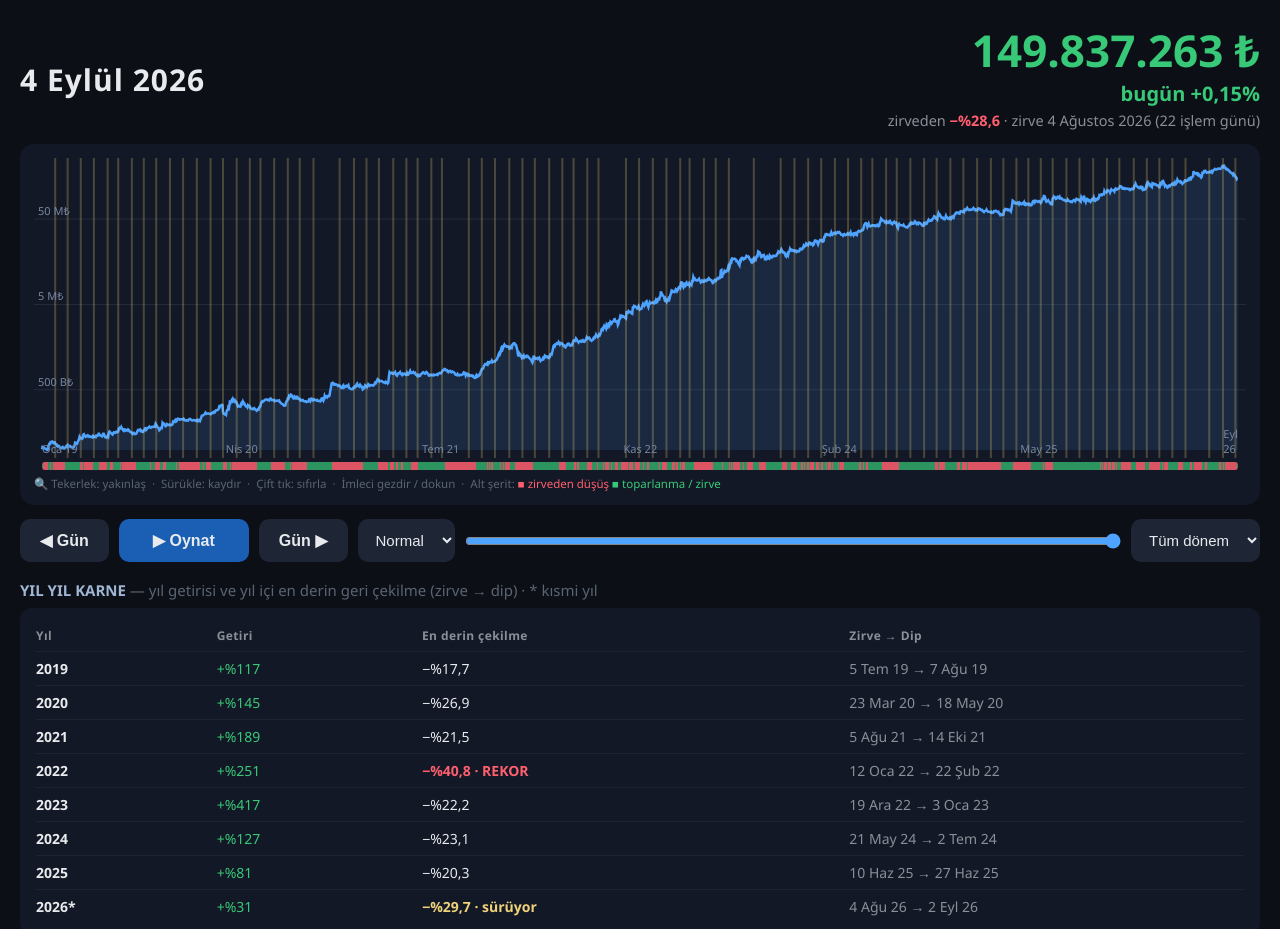
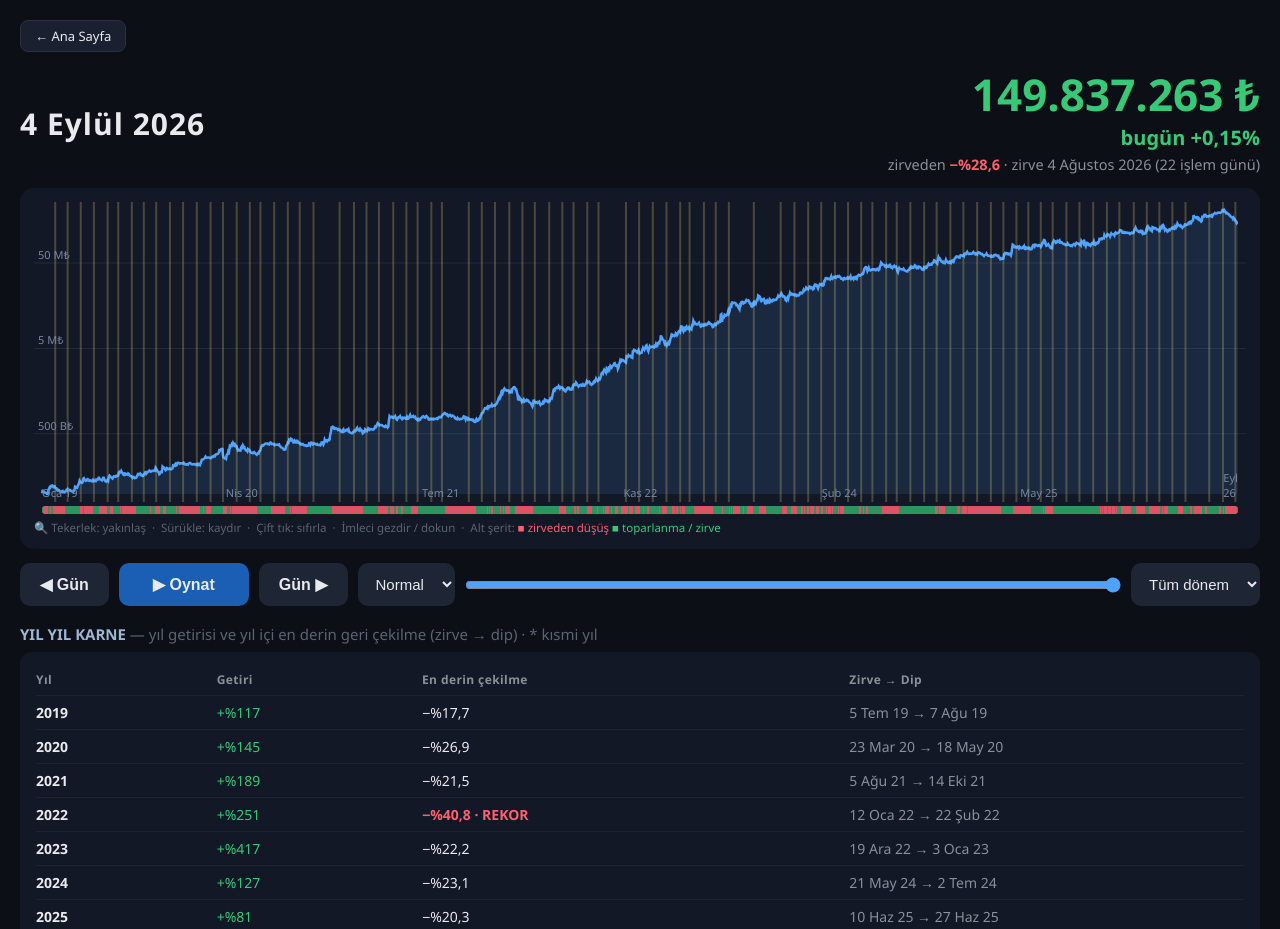
Before and after one commit to gztrader88-cell/musteri-panel, a website: page yedili_takip.html in a window 1280 px wide. Shown: the top 929 px of the page. Drawn offline with Linux system fonts and the light colour scheme; no server answers.

Commit message:
Yedili Takip: Ana Sayfa butonu her zaman gorunur (ic kullanim sayfasi)
Co-Authored-By: Claude Fable 5 <noreply@anthropic.com>

```diff
--- a/yedili_takip.html
+++ b/yedili_takip.html
@@ -82,7 +82,7 @@
 </style>
 </head>
 <body>
-<a id="geriBtn" href="/" style="display:none; margin-bottom:12px; padding:6px 14px; background:#1a2030; border:1px solid #2a3040; border-radius:8px; color:#e8eaed; text-decoration:none; font-size:13px;">← Ana Sayfa</a>
+<a id="geriBtn" href="/" style="display:inline-block; margin-bottom:12px; padding:6px 14px; background:#1a2030; border:1px solid #2a3040; border-radius:8px; color:#e8eaed; text-decoration:none; font-size:13px;">← Ana Sayfa</a>
 <div class="ust">
   <div>
     <div class="tarih" id="tarih">—</div>
@@ -241,7 +241,6 @@ function turetilmisKur() {
   }
 }
 turetilmisKur();
-if (location.pathname === '/yedili-takip') document.getElementById('geriBtn').style.display = 'inline-block';
 // ── YIL YIL + AY AY karneleri (G2'den her kuruluşta taze; canlı ek sonrası yeniden çağrılır) ──
 const BASLA0 = 100000;
 const AY_KIS = ['Oca','Şub','Mar','Nis','May','Haz','Tem','Ağu','Eyl','Eki','Kas','Ara'];
```
